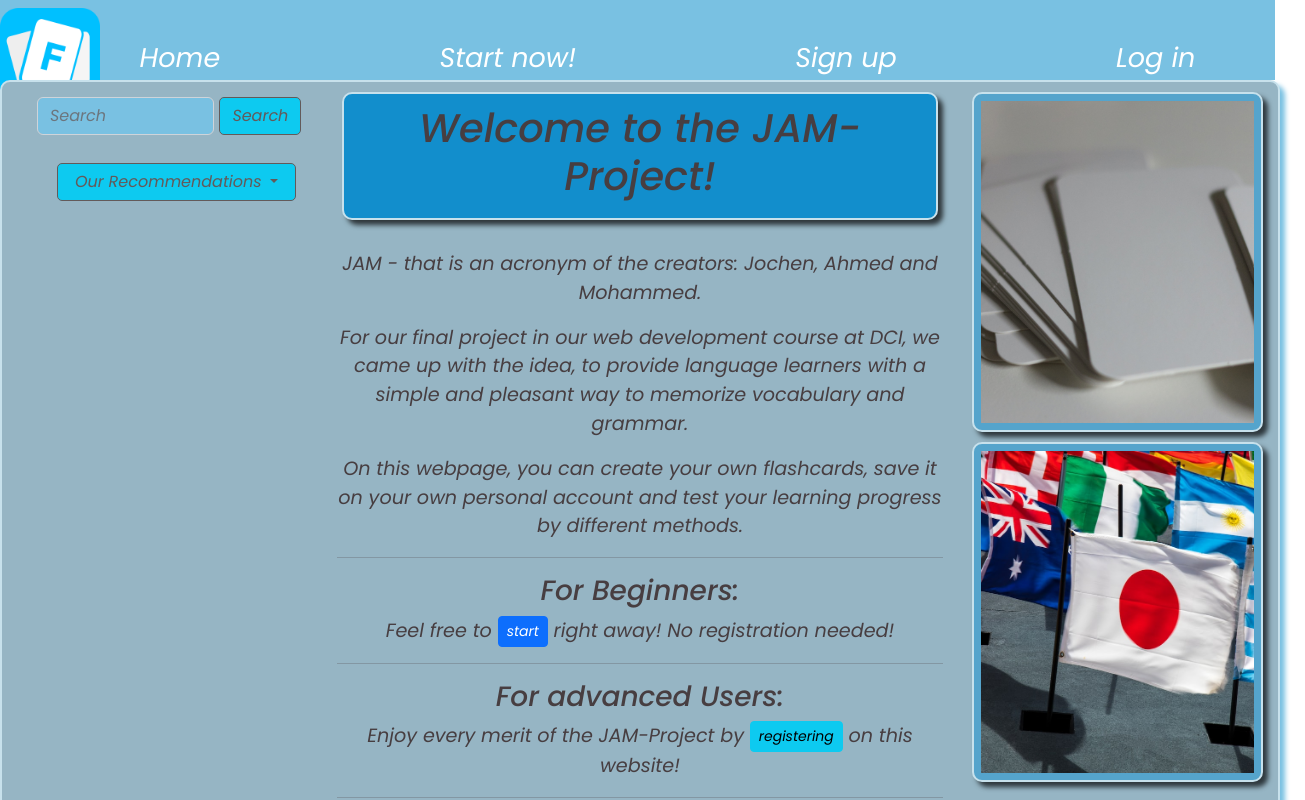
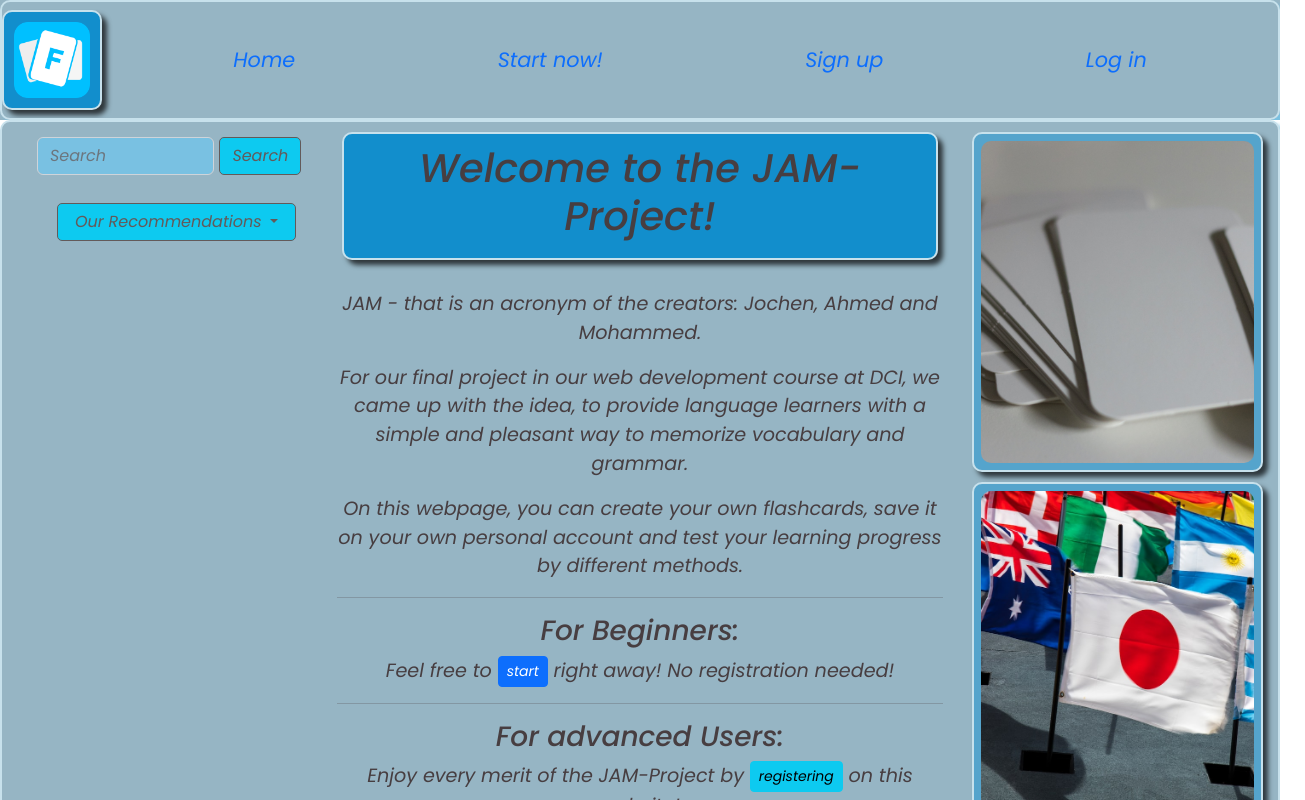
Before and after one commit to JoBeck1/Final-Project-JAM, a React (Create React App) app in the folder frontend/: page / in a window 1280 px wide. Shown: the top 800 px of the page, 1305 px wide, since content can reach past the window. Built offline with nearby package versions, Linux system fonts and the light colour scheme.

Commit message:
add styling

```diff
--- a/frontend/src/components/Header.jsx
+++ b/frontend/src/components/Header.jsx
@@ -6,32 +6,23 @@ import Navbar from "react-bootstrap/Navbar";
 import Image from "../assets/images/unnamed.png";
 import Row from "react-bootstrap/Row";
 import Col from "react-bootstrap/Col";
-import {Link} from "react-router-dom"
-
+import { Link } from "react-router-dom";
 
 function Header() {
   return (
     <>
       <HeaderContainer>
-
         <Navbar>
           <div>
             <img src={Image} alt="logo" />
           </div>
           <Container className="text-center">
-              <Nav1>
-
-                  <Link to = "/">
-                    Home
-                  </Link>
-                  <Link to = "/flashcardcreateNL">
-                    Start now!
-                  </Link>
-                  <Link to = "/signup">
-                    Sign up
-                  </Link>
-                    <Link to ="/login">Log in</Link>
-              </Nav1>
+            <Nav>
+              <LinkNav to="/">Home</LinkNav>
+              <LinkNav to="/flashcardcreateNL">Start now!</LinkNav>
+              <LinkNav to="/signup">Sign up</LinkNav>
+              <LinkNav to="/login">Log in</LinkNav>
+            </Nav>
           </Container>
         </Navbar>
       </HeaderContainer>
@@ -44,41 +35,110 @@ export default Header;
 const HeaderContainer = styled.div`
   font-size: 1.3em;
   font-family: Poppins, sans-serif;
- //margin-top: 10px;
- //margin-left: 5px;
+  font-weight: 400;
+  background-color: #96b5c4;
+  overflow-x: hidden;
+  overflow-y: auto;
+
+  .navbar {
+    border-radius: 10px;
+    border: 2px solid #c7e1ec;
+    box-shadow: 5px 5px 5px #79c1e2;
+    margin: 0 auto;
+    width: 100%;
+    height: 60%;
+    overflow-x: hidden;
+    overflow-y: auto;
+    display: flex;
+    text-decoration: none;
+  }
+  .navbar-brand {
+    font-size: 1.5em;
+    text-align: center;
+    color: #473e41;
+    font-family: Poppins, sans-serif;
+    font-weight: bold;
+    margin-top: 10px;
+    margin-bottom: 30px;
+    margin-left: 5px;
     margin-right: 5px;
- height: 10vh;
- list-style: none;
+    padding: 10px;
+    background-color: #128ecc;
+    border-radius: 10px;
+    border: 2px solid #c7e1ec;
+    box-shadow: 5px 5px 5px #2f373b;
+    text-decoration: none;
+  }
+  .navbar-nav {
+    display: flex;
+    flex-direction: row;
+    justify-content: space-around;
+    align-items: center;
+    width: 100%;
+    height: 100%;
+    text-decoration: none;
+  }
+  .nav-link {
+    font-size: 1.5em;
+    text-align: center;
+    text-decoration: none;
 
+    color: #473e41;
+    font-family: Poppins, sans-serif;
+    font-weight: bold;
+    margin-top: 10px;
+    margin-bottom: 30px;
+    margin-left: 5px;
+    margin-right: 5px;
+    padding: 10px;
+    background-color: #128ecc;
+    border-radius: 10px;
+    border: 2px solid #c7e1ec;
+    box-shadow: 5px 5px 5px #2f373b;
+  }
+  .nav-link:hover {
+    background-color: #79c1e2;
+    text-decoration: none;
+  }
+  .nav-link:active {
+    background-color: #79c1e2;
+  }
+  .nav-link:visited {
+    background-color: #79c1e2;
+  }
+  .nav-link:focus {
+    background-color: #79c1e2;
+  }
+  .nav-link:link {
+    background-color: #79c1e2;
+  }
+  .nav-link:visited {
+    background-color: #79c1e2;
+  }
+  .nav-link:active {
+    background-color: #79c1e2;
+  }
 
-
-  background-color: #79c1e2;
   img {
     width: 100px;
+    height: 100px;
+    margin: 0 auto;
+    padding: 10px;
+    background-color: #128ecc;
+    border-radius: 10px;
+    border: 2px solid #c7e1ec;
+    box-shadow: 5px 5px 5px #2f373b;
+  }
+
+  img:hover {
+    background-color: #79c1e2;
+  }
+
+  @media (max-width: 768px) {
+    width: 100%;
+    padding: 0;
   }
 `;
-
-const Nav1 = styled(Nav)`
- //padding: 1rem;
- /* margin: 0 auto; */
- //text-align: center;
- width: 100%;
- display: flex;
- justify-content: space-around;
- align-items: center;
- position: absolute;
- left: 30px;
-
-  a {
-    color: #fff;
+const LinkNav = styled(Link)`
   text-decoration: none;
-    font-size: 1.3em;
-    font-family: Poppins, sans-serif;
-    &:hover {
-      color: #000;
-    }
-  }
-
-
-
 `;
--- a/frontend/src/components/Main.jsx
+++ b/frontend/src/components/Main.jsx
@@ -123,12 +123,23 @@ const MainDiv = styled.div`
 
 
 
-
      img{
             width: 100%;
             height: 100%;
             object-fit: cover;
             object-position: center;
+            cursor: pointer;
+            transition: 0.3s;
+
+            &:hover{
+                transform: scale(1.05);
+                transition: 0.3s;
+            }
+
+            margin-bottom: 20px;
+            border-radius: 10px;
+
+
         }
     .main_pic{
         margin-top: 10px;
@@ -146,6 +157,8 @@ const MainDiv = styled.div`
     }
 
 
+
+
 `
 
 // Here is a test
```
Lines whose indentation alone changed are shown as unchanged.
